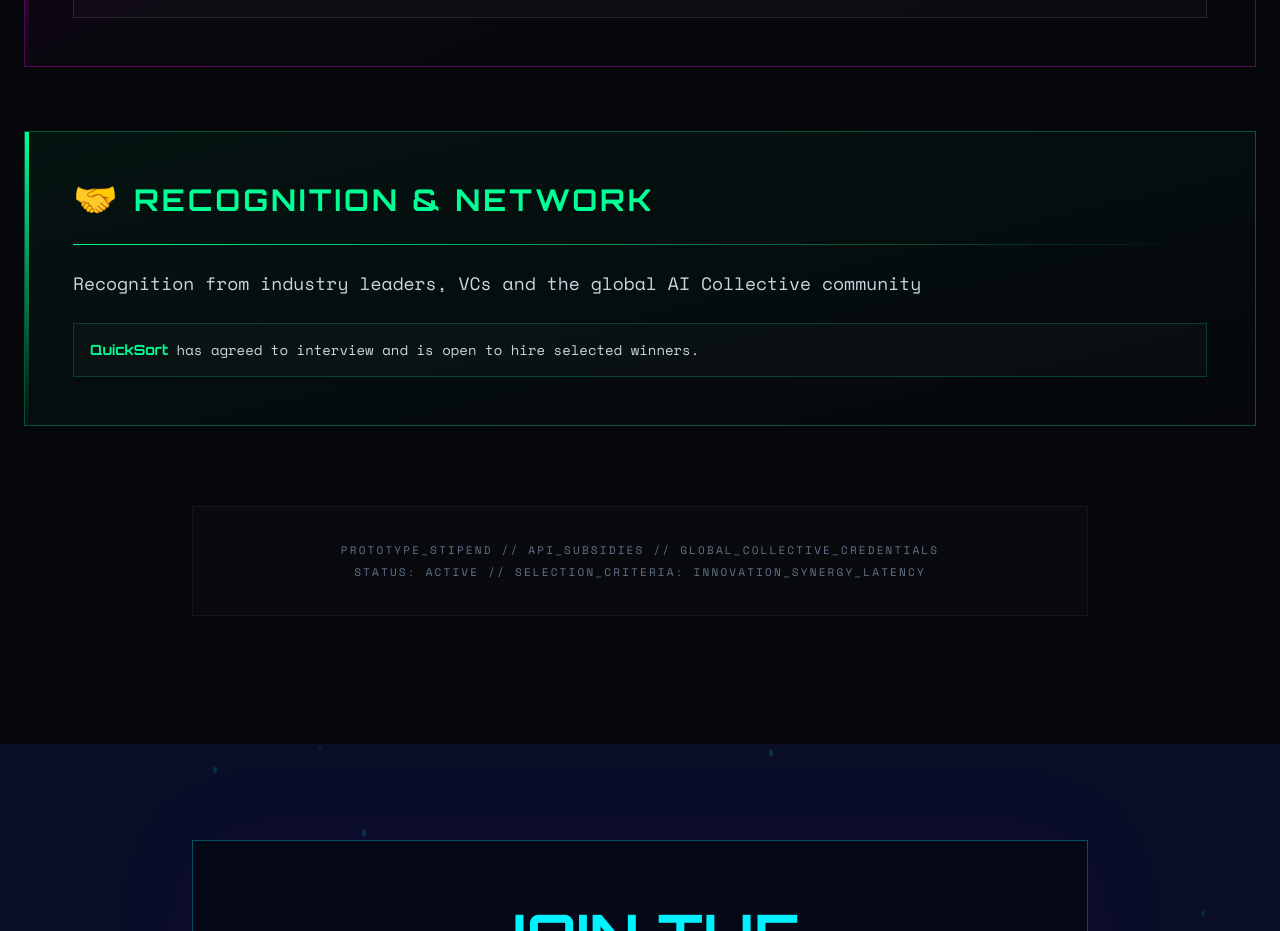
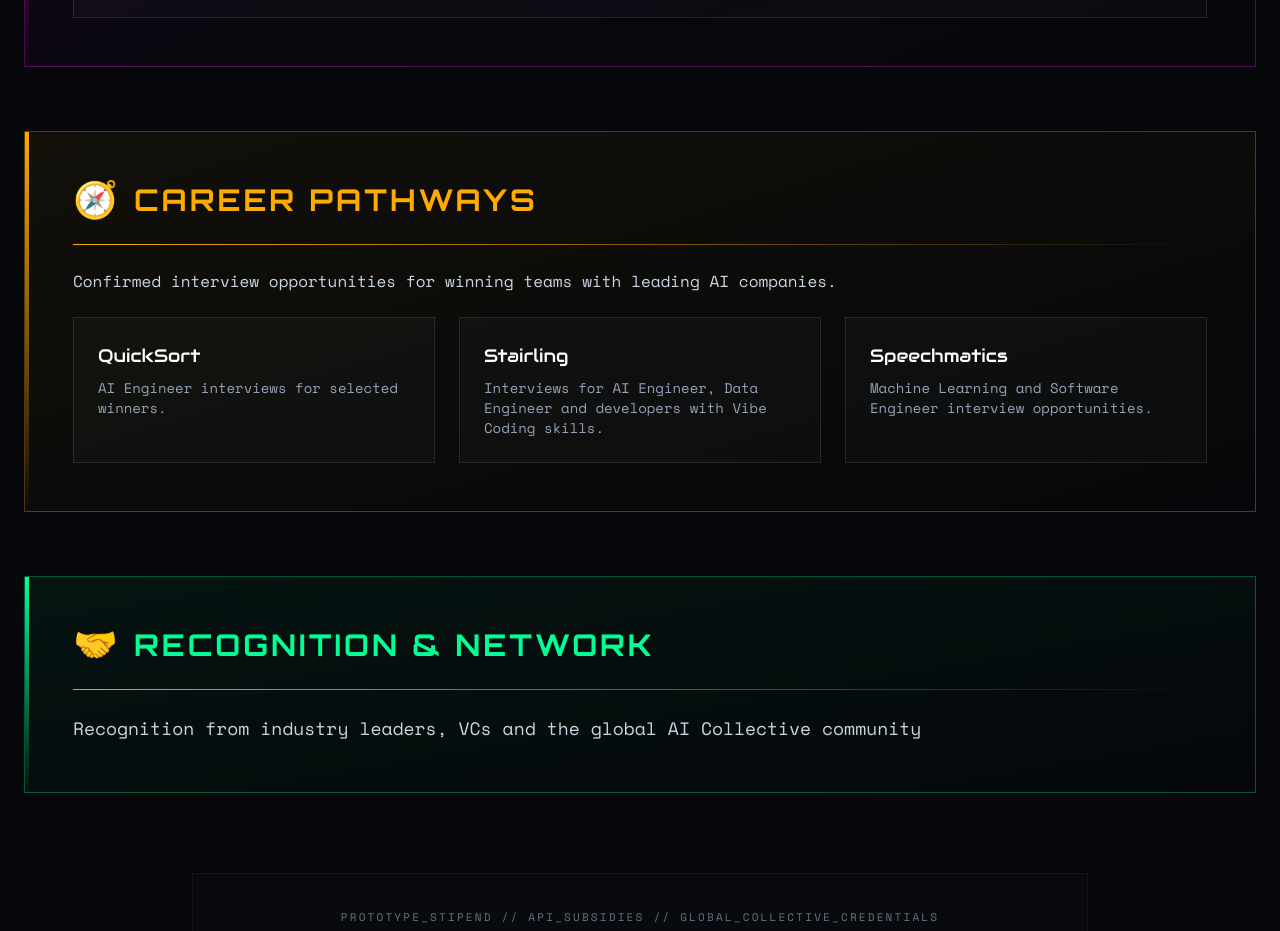
Before and after one commit to KJFromMicromonic/activate-your-voice-landing-page, a React (Vite) app: page / in a window 1280 px wide. Shown: the part 9440-10371 px from the top of the page. Built offline with nearby package versions, Linux system fonts and the light colour scheme.

Commit message:
Added Career Pathways in Prizes

```diff
--- a/components/Prizes.tsx
+++ b/components/Prizes.tsx
@@ -144,6 +144,43 @@
           </div>
         </div>
 
+        {/* Career Pathways Section */}
+        <div className="mb-16 border border-[#ffaa00]/30 bg-gradient-to-br from-[#ffaa00]/5 to-transparent p-8 md:p-12 relative overflow-hidden">
+          <div className="absolute top-0 left-0 w-1 h-full bg-gradient-to-b from-[#ffaa00] to-transparent"></div>
+          <div className="flex items-center gap-4 mb-6">
+            <span className="text-4xl">🧭</span>
+            <h3 className="text-[#ffaa00] font-orbitron font-bold text-2xl md:text-3xl tracking-widest">CAREER PATHWAYS</h3>
+          </div>
+          <div className="h-px bg-gradient-to-r from-[#ffaa00] to-transparent mb-6"></div>
+
+          <p className="text-slate-300 font-mono-space text-sm md:text-base mb-6">
+            Confirmed interview opportunities for winning teams with leading AI companies.
+          </p>
+
+          <div className="grid grid-cols-1 md:grid-cols-3 gap-6">
+            <div className="border border-white/10 bg-white/[0.02] p-6 hover:border-[#ffaa00]/30 transition-colors">
+              <div className="text-white font-audiowide text-lg mb-2">QuickSort</div>
+              <p className="text-slate-400 font-mono-space text-sm">
+                AI Engineer interviews for selected winners.
+              </p>
+            </div>
+
+            <div className="border border-white/10 bg-white/[0.02] p-6 hover:border-[#ffaa00]/30 transition-colors">
+              <div className="text-white font-audiowide text-lg mb-2">Stairling</div>
+              <p className="text-slate-400 font-mono-space text-sm">
+                Interviews for AI Engineer, Data Engineer and developers with Vibe Coding skills.
+              </p>
+            </div>
+
+            <div className="border border-white/10 bg-white/[0.02] p-6 hover:border-[#ffaa00]/30 transition-colors">
+              <div className="text-white font-audiowide text-lg mb-2">Speechmatics</div>
+              <p className="text-slate-400 font-mono-space text-sm">
+                Machine Learning and Software Engineer interview opportunities.
+              </p>
+            </div>
+          </div>
+        </div>
+
         {/* Recognition Section */}
         <div className="border border-[#00ff95]/30 bg-gradient-to-br from-[#00ff95]/5 to-transparent p-8 md:p-12 relative overflow-hidden">
           <div className="absolute top-0 left-0 w-1 h-full bg-gradient-to-b from-[#00ff95] to-transparent"></div>
@@ -156,11 +193,6 @@
           <p className="text-slate-300 font-mono-space text-lg leading-relaxed">
             Recognition from industry leaders, VCs and the global AI Collective community
           </p>
-          <div className="mt-6 p-4 border border-[#00ff95]/20 bg-white/[0.02]">
-            <p className="text-slate-300 font-mono-space text-sm">
-              <span className="text-[#00ff95] font-orbitron font-semibold">QuickSort</span> has agreed to interview and is open to hire selected winners.
-            </p>
-          </div>
         </div>
 
         <div className="mt-20 p-8 border border-white/5 bg-white/[0.01] text-center max-w-4xl mx-auto">
```
